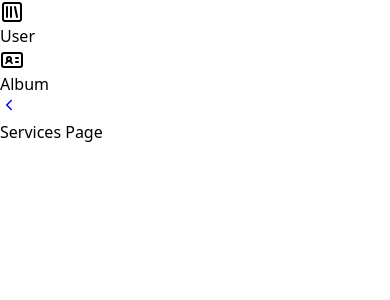
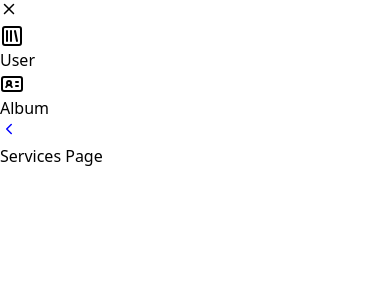
Before and after one commit to quietfriend03/Geek-Assessment-Interview, a React (Vite) app: page /album in a window 390 px wide. Shown: the top 300 px of the page. Built offline with nearby package versions, Linux system fonts and the light colour scheme.

Commit message:
feat: making the sidebar acting responsive but not base on media view

```diff
--- a/src/components/sidebar/nav-item.jsx
+++ b/src/components/sidebar/nav-item.jsx
@@ -23,7 +23,7 @@ export const NavItem = ({ text, children, onClick, expanded, select = false }) =
 
         {expanded && (
           <span className={`
-            ml-2 font-light text-sm duration-300
+            ml-2 font-light text-sm duration-00
             ${select ? 'text-blue-500' : 'text-gray-600'}
           `}>
             {text}
--- a/src/components/sidebar/sidebar.jsx
+++ b/src/components/sidebar/sidebar.jsx
@@ -1,8 +1,8 @@
 import React, { useState } from 'react';
 import { NavItem } from './nav-item';
-import { SquareLibrary, IdCard, ChevronLeft, ChevronRight } from 'lucide-react';
+import { SquareLibrary, IdCard, ChevronLeft, ChevronRight, X } from 'lucide-react';
 
-export const Sidebar = () => {
+export const Sidebar = ({ onClose }) => {
   const [selectedItem, setSelectedItem] = useState('User');
   const [expanded, setExpanded] = useState(true);
 
@@ -12,12 +12,28 @@ export const Sidebar = () => {
 
   const handleNavLink = (text) => {
     setSelectedItem(text);
+    // Optionally close sidebar on mobile when item is clicked
+    if (window.innerWidth < 768) {
+      onClose();
+    }
   }
 
   return (
-    <div className={`bg-white transition-all duration-200 h-screen flex flex-col justify-between p-1 ${expanded ? 'w-40' : 'w-20'}`}>
+    <div className={`
+      bg-white transition-all duration-100 h-screen flex flex-col justify-between p-1
+      ${expanded ? 'w-40' : 'w-20'}
+      relative
+    `}>
+      {/* Close button */}
+      <button
+        onClick={onClose}
+        className="absolute top-2 right-2 p-1 rounded-full hover:bg-gray-100"
+      >
+        <X size={18} />
+      </button>
+
       <div>
-        <nav className="mt-4">
+        <nav className="mt-10"> {/* Increased top margin to make room for close button */}
           <NavItem text={"User"} onClick={handleNavLink} select={selectedItem === 'User'} expanded={expanded}>
             <SquareLibrary className='w-4 h-4'/>
           </NavItem>
@@ -30,9 +46,9 @@ export const Sidebar = () => {
       <div className="mb-2 flex justify-center">
         <button
           onClick={toggleSidebar}
-          className="p-2 rounded-full bg-blue  hover:bg-blue-200 transition-colors"
+          className="p-2 rounded-full bg-gray-100 hover:bg-gray-200 transition-colors"
         >
-          {expanded ? <ChevronLeft size={18} color = "blue" /> : <ChevronRight size={18} color = "blue"/>}
+          {expanded ? <ChevronLeft size={18} color="blue" /> : <ChevronRight size={18} color="blue"/>}
         </button>
       </div>
     </div>
--- a/src/layout/app-layout.jsx
+++ b/src/layout/app-layout.jsx
@@ -1,11 +1,48 @@
-import React from 'react';
+import React, { useState, useEffect, useRef } from 'react';
 import { Outlet } from 'react-router-dom';
 import { Sidebar } from '../components/sidebar/sidebar';
+import { Menu } from 'lucide-react';
 
 export const AppLayout = () => {
+  const [sidebarVisible, setSidebarVisible] = useState(true);
+  const sidebarRef = useRef(null);
+
+  // Handle click outside to close sidebar
+  useEffect(() => {
+    function handleClickOutside(event) {
+      if (sidebarRef.current && !sidebarRef.current.contains(event.target) && sidebarVisible) {
+        setSidebarVisible(false);
+      }
+    }
+
+    document.addEventListener('mousedown', handleClickOutside);
+    return () => {
+      document.removeEventListener('mousedown', handleClickOutside);
+    };
+  }, [sidebarVisible]);
+
   return (
-    <div className="flex bg-red-300 min-h-screen">
-      <Sidebar />
+    <div className="flex bg-red-300 min-h-screen relative">
+      {/* Toggle Button - only shown when sidebar is hidden */}
+      {!sidebarVisible && (
+        <button
+          onClick={() => setSidebarVisible(true)}
+          className="absolute top-4 left-4 p-2 bg-white rounded-full shadow-md z-10"
+        >
+          <Menu size={24} />
+        </button>
+      )}
+
+      {/* Sidebar with overlay */}
+      {sidebarVisible && (
+        <div className="fixed inset-0 bg-black bg-opacity-20 z-20">
+          <div ref={sidebarRef}>
+            <Sidebar onClose={() => setSidebarVisible(false)} />
+          </div>
+        </div>
+      )}
+
+      {/* Main content */}
       <div className="flex-1 p-4">
         <Outlet />
       </div>
```
